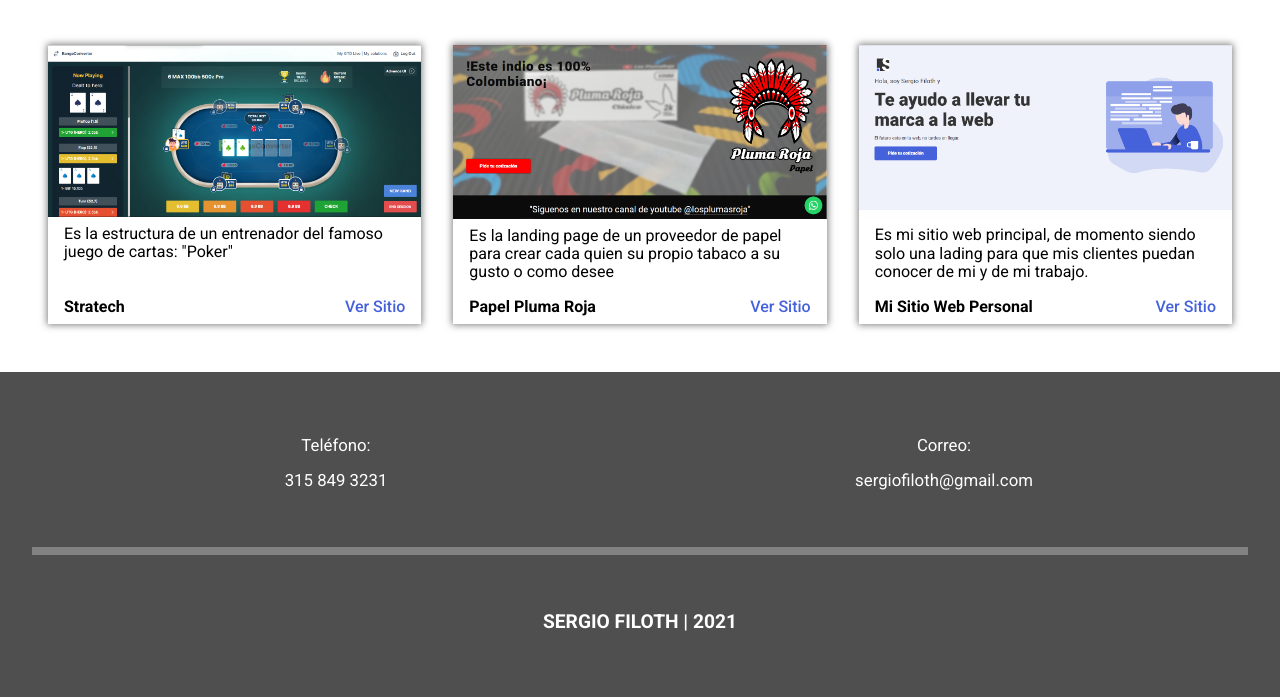
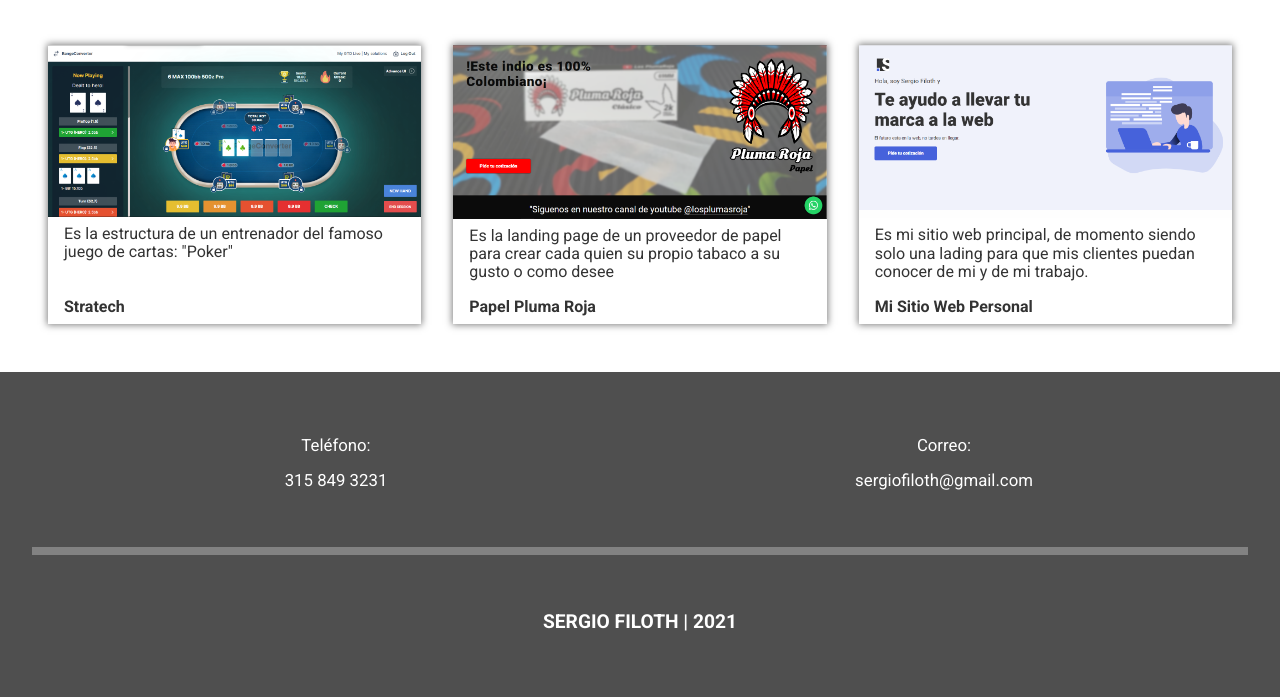
Before and after one commit to SergioFiloth/WebsiteSistemas, a PHP site: page / in a window 1280 px wide. Shown: the part 1460-2157 px from the top of the page. Run offline with PHP 8.4, Linux system fonts and the light colour scheme.

Commit message:
Mejorando UI

```diff
--- a/css/styles.css
+++ b/css/styles.css
@@ -174,6 +174,7 @@ a {
     transition: transform .3s;
     display: flex;
     flex-direction: column;
+    color: #333;
 }
 
 .Works--card:hover {
--- a/index.php
+++ b/index.php
@@ -50,7 +50,7 @@
             Mis Ultimos trabajos
         </h2>
         <div class="Works--container">
-            <div class="Works--card">
+            <a href="https://pruebassergiof.000webhostapp.com/" target="_blank" class="Works--card">
                 <img src="img/works/stratech.png" alt="Stratech Site" class="Works--card__img">
                 <div class="Works--card__footer">
                     <p class="Works--footer__description">
@@ -58,11 +58,10 @@
                     </p>
                     <div class="Works--footer__link-container">
                         <p class="Works--footer__name">Stratech</p>
-                        <a href="https://pruebassergiof.000webhostapp.com/" class="Works--footer__link" target="_blank">Ver Sitio</a>
                     </div>
                 </div>
-            </div>
-            <div class="Works--card">
+            </a>
+            <a href="https://papelplumaroja.netlify.app/" target="_blank" class="Works--card">
                 <img src="img/works/plumaroja.png" alt="Pluma Roja Site" class="Works--card__img">
                 <div class="Works--card__footer">
                     <p class="Works--footer__description">
@@ -70,11 +69,10 @@
                     </p>
                     <div class="Works--footer__link-container">
                         <p class="Works--footer__name">Papel Pluma Roja</p>
-                        <a href="https://papelplumaroja.netlify.app/" class="Works--footer__link" target="_blank">Ver Sitio</a>
                     </div>
                 </div>
-            </div>
-            <div class="Works--card">
+            </a>
+            <a href="https://sergiofiloth.netlify.app/"target="_blank" class="Works--card">
                 <img src="img/works/sergiofiloth.png" alt="Sergio Filoth Site" class="Works--card__img">
                 <div class="Works--card__footer">
                     <p class="Works--footer__description">
@@ -82,10 +80,9 @@
                     </p>
                     <div class="Works--footer__link-container">
                         <p class="Works--footer__name">Mi Sitio Web Personal</p>
-                        <a href="https://sergiofiloth.netlify.app/" class="Works--footer__link" target="_blank">Ver Sitio</a>
                     </div>
                 </div>
-            </div>
+            </a>
         </div>
     </div>
     <?php
```
